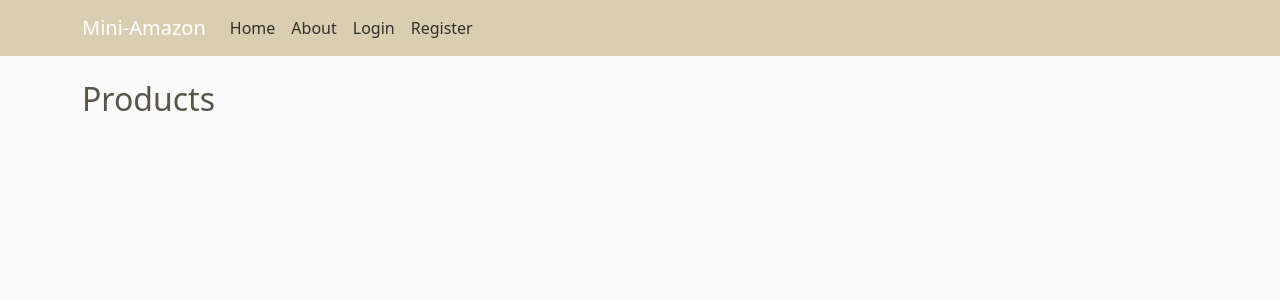
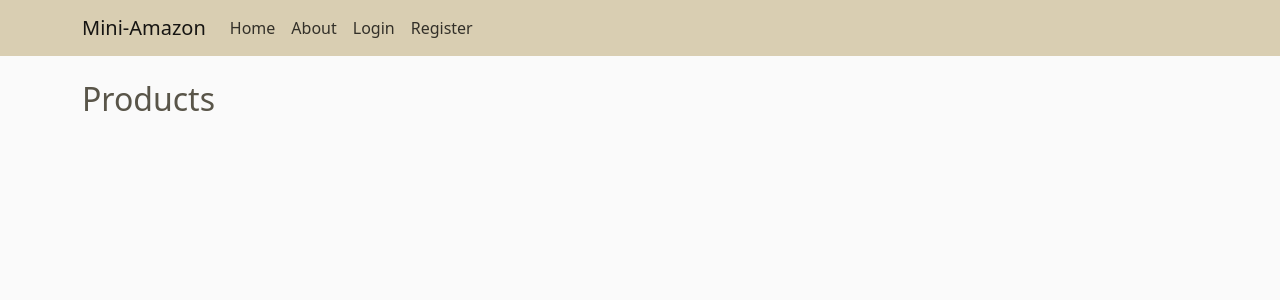
Before and after one commit to Erica233/Mini-Amazon, a Django app: page / in a window 1280 px wide. Shown: the top 300 px of the page. Run offline with Django 4.2, Linux system fonts and the light colour scheme; data that the repository does not hold is empty.

Commit message:
user-register

```diff
--- a/frontend/amazon/templates/amazon/base.html
+++ b/frontend/amazon/templates/amazon/base.html
@@ -19,7 +19,7 @@
 </head>
 <body>
     <header class="site-header">
-        <nav class="navbar navbar-expand-md navbar-dark bg-steel fixed-top">
+        <nav class="navbar navbar-expand-md navbar-light bg-steel fixed-top">
             <div class="container">
                 <a class="navbar-brand mr-4" href="{% url 'amazon-home' %}">Mini-Amazon</a>
                 <button class="navbar-toggler" type="button" data-toggle="collapse" data-target="#navbarToggle"
```
